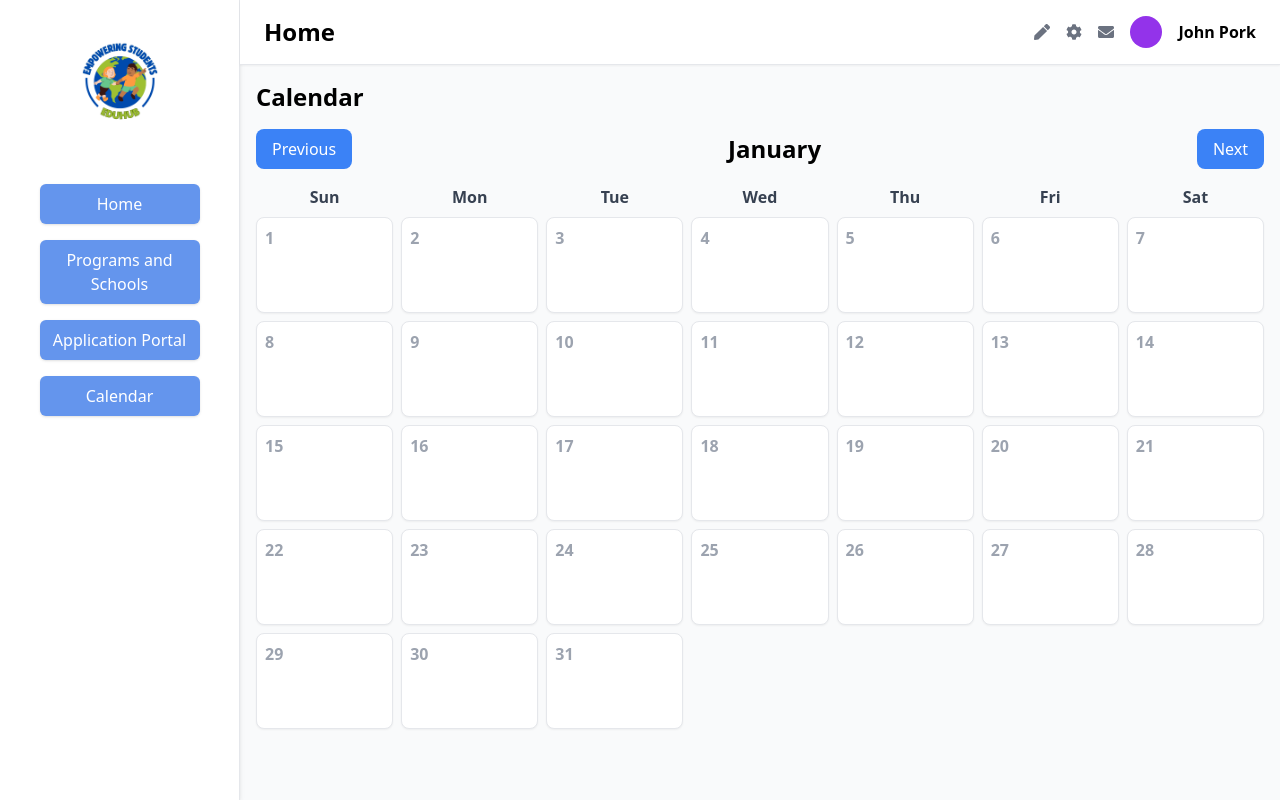
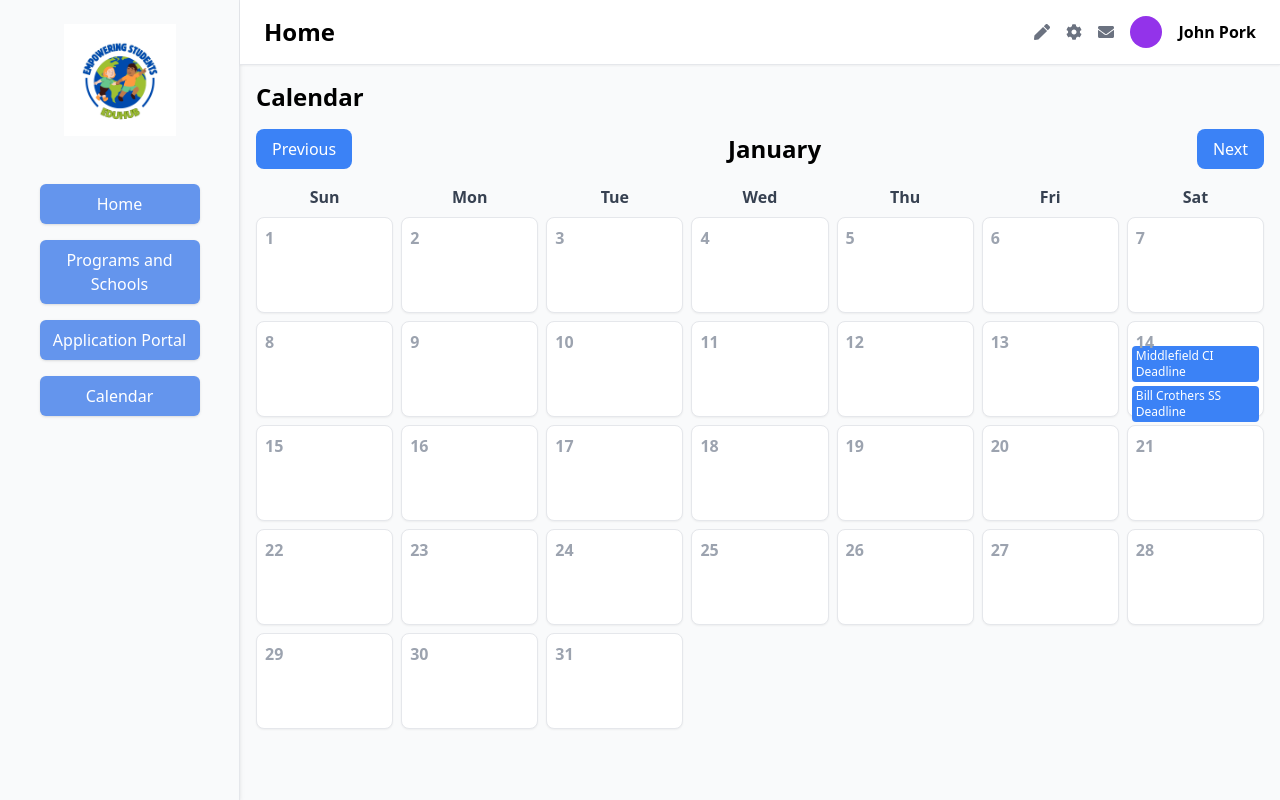
Before and after one commit to Airplane356/EduHub, a React (Create React App) app in the folder eduhub/: page /calendar in a window 1280 px wide. Built offline with nearby package versions, Linux system fonts and the light colour scheme.

Commit message:
Added permanent deadlines

```diff
--- a/eduhub/src/components/Sidebar.js
+++ b/eduhub/src/components/Sidebar.js
@@ -3,7 +3,7 @@ import logo from '../assets/ginyard international.png';
 
 export default function Sidebar() {
   return (
-    <div className="w-60 bg-white h-full flex flex-col items-center py-6 shadow-md border-r">
+    <div className="w-60 bg-blue h-full flex flex-col items-center py-6 shadow-md border-r">
       <div className="w-28 h-28 bg-purple-600 rounded-xl mb-12"><img src={logo} alt="logo" object-fit="contain"></img></div>
       <nav className="flex flex-col gap-4 w-full items-center">
         <Link to="/" className="w-40 py-2 text-center rounded-md bg-azure text-white shadow hover:bg-blue-700 transition">Home</Link>
--- a/eduhub/src/pages/Calendar.js
+++ b/eduhub/src/pages/Calendar.js
@@ -5,7 +5,7 @@ import Navbar from '../components/Navbar';
 const daysOfWeek = ['Sun', 'Mon', 'Tue', 'Wed', 'Thu', 'Fri', 'Sat'];
 const monthData = [
   { month: 'January', days: 31 },
-  { month: 'February', days: 28 }, // Leap year handling not added, but can be.
+  { month: 'February', days: 28 },
   { month: 'March', days: 31 },
   { month: 'April', days: 30 },
   { month: 'May', days: 31 },
@@ -17,6 +17,12 @@ const monthData = [
   { month: 'November', days: 30 },
   { month: 'December', days: 31 },
 ];
+
+const permanentEvents = {
+  '11-14': ['Milliken Mills HS Deadline'],
+  '11-9': ['Markham District HS Deadline'],
+  '0-14': ['Middlefield CI Deadline', 'Bill Crothers SS Deadline', 'Unionville HS Deadline'],
+};
 
 export default function Calendar() {
   const [selectedDay, setSelectedDay] = useState(null);
@@ -37,16 +43,17 @@ export default function Calendar() {
   };
 
   const currentMonth = monthData[currentMonthIndex];
-  const firstDayOfMonth = 0; // You can replace this with dynamic logic for first day of month.
+  const firstDayOfMonth = 0;
 
   const handleAddEvent = () => {
     if (newEvent.trim()) {
       setEvents(prevEvents => {
         const updatedEvents = { ...prevEvents };
-        if (!updatedEvents[selectedDay]) {
-          updatedEvents[selectedDay] = [];
+        const key = `${currentMonthIndex}-${selectedDay}`;
+        if (!updatedEvents[key]) {
+          updatedEvents[key] = [];
         }
-        updatedEvents[selectedDay].push(newEvent);
+        updatedEvents[key].push(newEvent);
         return updatedEvents;
       });
       setNewEvent('');
@@ -54,11 +61,12 @@ export default function Calendar() {
   };
 
   const handleClearEvent = (eventIndex) => {
+    const key = `${currentMonthIndex}-${selectedDay}`;
     setEvents(prevEvents => {
       const updatedEvents = { ...prevEvents };
-      updatedEvents[selectedDay].splice(eventIndex, 1); // Remove the specific event
-      if (updatedEvents[selectedDay].length === 0) {
-        delete updatedEvents[selectedDay]; // If no events left, remove the day entry
+      updatedEvents[key].splice(eventIndex, 1);
+      if (updatedEvents[key].length === 0) {
+        delete updatedEvents[key];
       }
       return updatedEvents;
     });
@@ -69,11 +77,8 @@ export default function Calendar() {
       <Sidebar />
       <div className="flex-1 flex flex-col">
         <Navbar />
-
         <div className="p-4">
           <h1 className="text-2xl font-bold mb-4">Calendar</h1>
-
-          {/* Month Navigation */}
           <div className="flex justify-between items-center mb-4">
             <button
               onClick={goToPreviousMonth}
@@ -89,74 +94,71 @@ export default function Calendar() {
               Next
             </button>
           </div>
-
-          {/* Weekday Headers */}
           <div className="grid grid-cols-7 gap-2 text-center font-semibold text-gray-700">
             {daysOfWeek.map((day) => (
               <div key={day}>{day}</div>
             ))}
           </div>
-
-          {/* Calendar Grid */}
           <div className="grid grid-cols-7 gap-2 mt-2">
-            {/* Empty slots before the first day */}
             {Array.from({ length: firstDayOfMonth }).map((_, index) => (
               <div key={index} className="h-24"></div>
             ))}
+            {Array.from({ length: currentMonth.days }).map((_, index) => {
+              const day = index + 1;
+              const key = `${currentMonthIndex}-${day}`;
+              const dayEvents = [...(permanentEvents[key] || []), ...(events[key] || [])];
 
-            {/* Calendar days */}
-            {Array.from({ length: currentMonth.days }).map((_, index) => (
+              return (
                 <div
                   key={index}
-                className="h-24 bg-white border rounded-lg shadow-sm flex items-center justify-center cursor-pointer hover:bg-blue-100 transition relative"
-                onClick={() => setSelectedDay(index + 1)}
+                  className="h-24 bg-white border rounded-lg shadow-sm flex items-start justify-start cursor-pointer hover:bg-blue-100 transition relative p-1"
+                  onClick={() => setSelectedDay(day)}
                 >
-                {/* Day number in the top-left corner */}
                   <div className="absolute top-2 left-2 text-gray-400 font-semibold">
-                  {index + 1}
+                    {day}
                   </div>
-
-                {/* Display events in a blue box */}
-                {events[index + 1] && (
-                  <div className="absolute left-0 w-full p-2 bg-blue-500 text-white rounded-lg text-xs">
-                    {events[index + 1].map((event, i) => (
-                      <div key={i} className="text-white">
+                  <div className="mt-5 w-full space-y-1">
+                    {dayEvents.map((event, i) => (
+                      <div key={i} className="bg-blue-500 text-white text-xs px-1 py-0.5 rounded w-full">
                         {event}
                       </div>
                     ))}
                   </div>
-                )}
                 </div>
-            ))}
+              );
+            })}
           </div>
         </div>
       </div>
-
-      {/* Fullscreen Overlay */}
       {selectedDay && (
         <div className="fixed inset-0 bg-white z-50 flex items-center justify-center flex-col p-8">
           <h2 className="text-4xl font-bold mb-4">Day {selectedDay}</h2>
           <div className="mb-4">
             <h3 className="text-lg font-semibold mb-2 text-center">Events:</h3>
-            {events[selectedDay] ? (
-              events[selectedDay].map((event, index) => (
+            {(() => {
+              const key = `${currentMonthIndex}-${selectedDay}`;
+              const dayEvents = [...(permanentEvents[key] || []), ...(events[key] || [])];
+              return dayEvents.length ? (
+                dayEvents.map((event, index) => (
                   <div key={index} className="flex justify-between items-center mb-2">
                     <div className="bg-blue-500 text-white p-2 rounded-lg text-sm w-full">
                       {event}
                     </div>
+                    {!permanentEvents[key]?.includes(event) && (
                       <button
-                    onClick={() => handleClearEvent(index)}
+                        onClick={() => handleClearEvent(index - (permanentEvents[key]?.length || 0))}
                         className="ml-2 bg-red-500 text-white px-2 py-1 rounded-lg text-xs"
                       >
                         Remove
                       </button>
+                    )}
                   </div>
                 ))
               ) : (
                 <p>No events for this day</p>
-            )}
+              );
+            })()}
           </div>
-
           <input
             type="text"
             value={newEvent}
```
Lines whose indentation alone changed are shown as unchanged.
